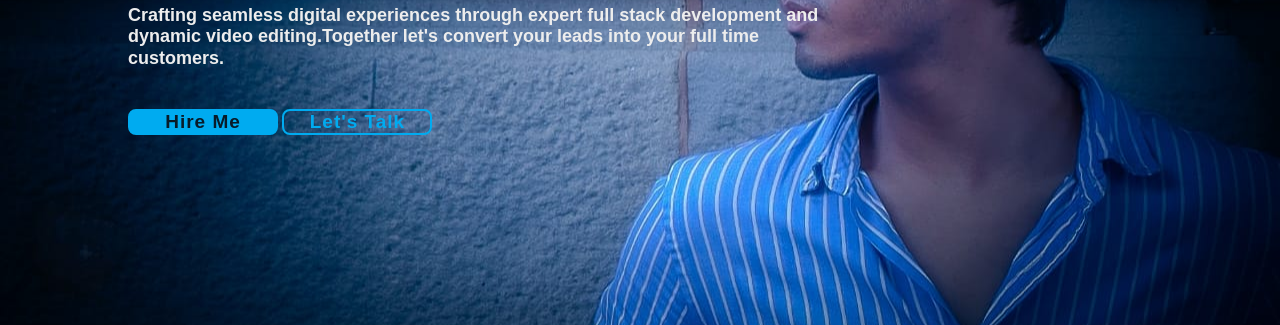
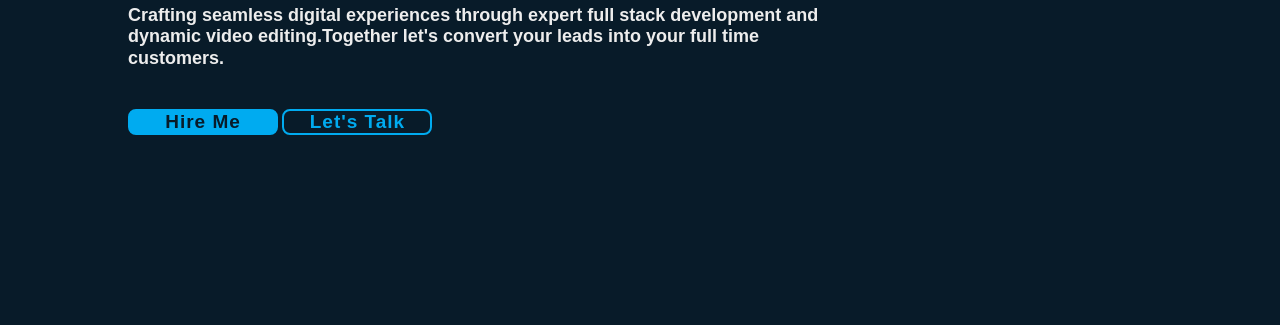
Before and after one commit to Sushilkumavat123/portfolio1, a plain HTML site: page index.html in a window 1280 px wide. Shown: the part 392-717 px from the top of the page. Drawn offline with nearby package versions, Linux system fonts and the light colour scheme.

Commit message:
Update style.css

```diff
--- a/style.css
+++ b/style.css
@@ -88,7 +88,7 @@ body {
 /* Home Section */
 .home {
     height: 100vh;
-    background: url(portfolio3.jpg) no-repeat;
+    /* background: url(portfolio3.jpg) no-repeat; */
     background-size: cover;
     background-position: center;
     display: flex;
```
